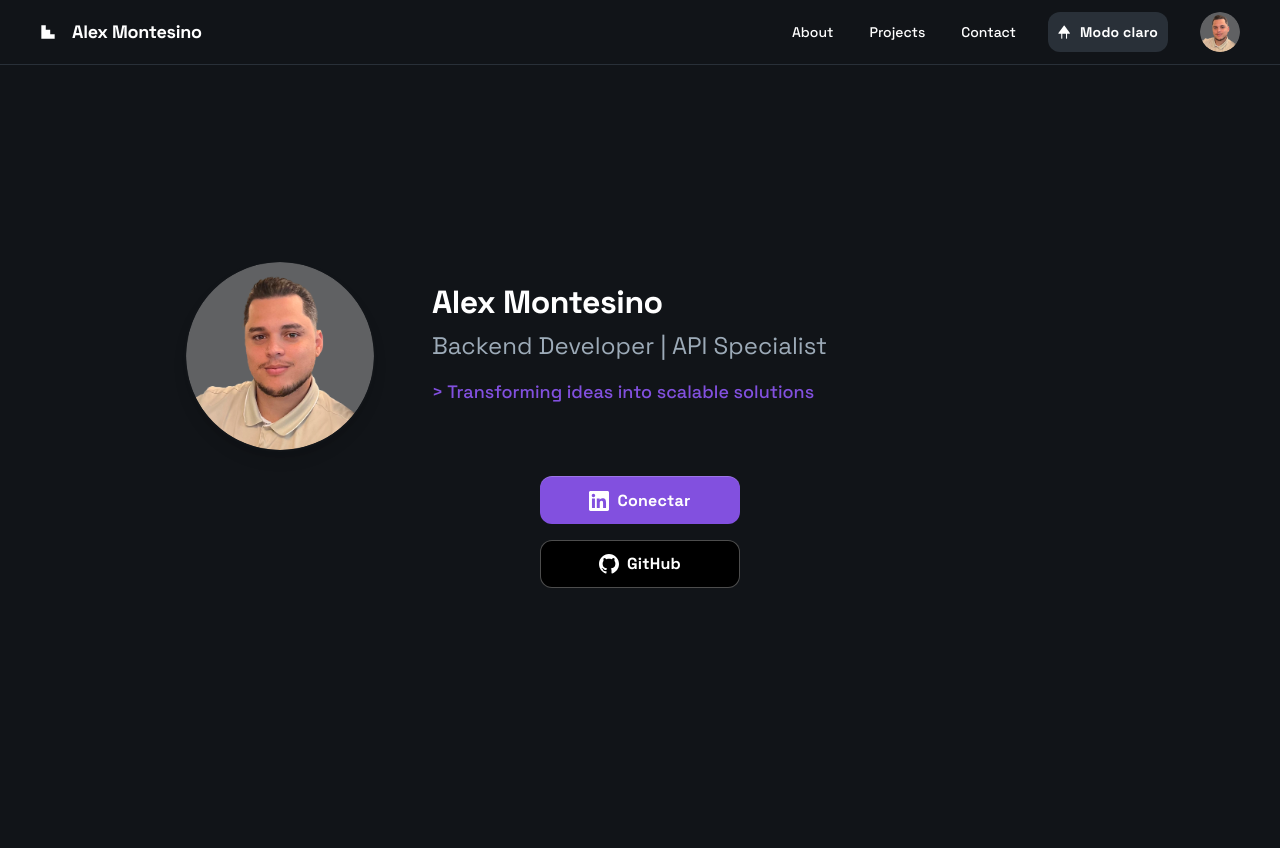
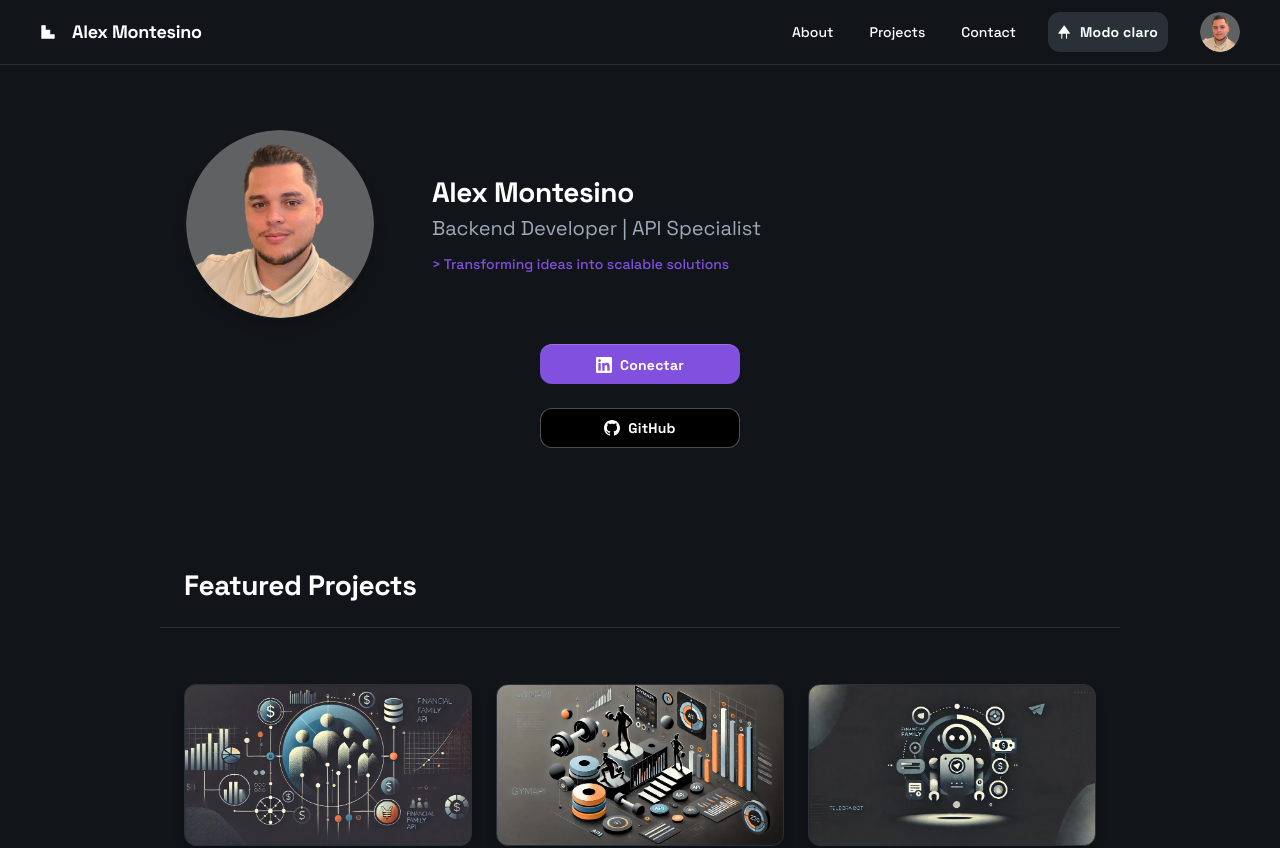
Before and after one commit to Alexmontesino96/portfolio, a React (Vite) app: page / in a window 1280 px wide. Shown: the top 848 px of the page. Built offline with nearby package versions, Linux system fonts and the light colour scheme.

Commit message:
Mejora: Pantalla completa en móvil manteniendo diseño original en desktop

```diff
--- a/src/pages/Home.jsx
+++ b/src/pages/Home.jsx
@@ -80,9 +80,9 @@ function Home() {
 
   return (
     <>
-      <div className="px-4 sm:px-10 md:px-20 lg:px-40 flex flex-1 justify-center">
+      <div className="px-4 sm:px-10 md:px-20 lg:px-40 flex flex-1 justify-center py-6 sm:py-10">
         <div className="layout-content-container flex flex-col max-w-[960px] flex-1">
-          <div className="flex min-h-[90vh] items-center p-4 sm:p-6 @container mb-6 sm:mb-8 md:mb-14" id="about">
+          <div className="flex min-h-[90vh] sm:min-h-0 items-center p-4 sm:p-6 @container mb-6 sm:mb-8 md:mb-14" id="about">
             <div className="flex w-full flex-col gap-6 @[520px]:flex-row @[520px]:justify-between @[520px]:items-center">
               <div className="flex flex-col sm:flex-row gap-6 items-center">
                 <div
@@ -100,18 +100,18 @@ function Home() {
                   />
                 </div>
                 <div className="flex flex-col justify-center text-center sm:text-left my-auto sm:ml-8">
-                  <p className="text-white text-[30px] sm:text-[32px] font-bold leading-tight tracking-[-0.015em] mb-2">Alex Montesino</p>
-                  <p className="text-[#9dabb8] text-xl sm:text-2xl font-normal leading-normal mb-4">Backend Developer | API Specialist</p>
-                  <p className="text-[--violet-9] text-lg font-medium mb-6">&gt; Transforming ideas into scalable solutions</p>
+                  <p className="text-white text-[30px] sm:text-[28px] font-bold leading-tight tracking-[-0.015em] mb-2 sm:mb-1">Alex Montesino</p>
+                  <p className="text-[#9dabb8] text-xl sm:text-xl font-normal leading-normal mb-4 sm:mb-3">Backend Developer | API Specialist</p>
+                  <p className="text-[--violet-9] text-lg sm:text-sm font-medium mb-6 sm:mb-0">&gt; Transforming ideas into scalable solutions</p>
                 </div>
               </div>
-              <div className="flex flex-row items-center justify-center sm:flex-col gap-4 mt-4 sm:mt-0">
+              <div className="flex flex-row sm:flex-col items-center justify-center gap-4 sm:gap-3 mt-4 sm:mt-0">
                 <a
                   href="https://www.linkedin.com/in/alex-montesino-03797b1b0/"
                   target="_blank"
-                  className="flex min-w-[84px] cursor-pointer items-center justify-center overflow-hidden rounded-xl h-12 px-5 sm:px-6 bg-gradient-to-b from-[--violet-9] to-[--violet-9] hover:to-[--violet-10] text-white text-base font-bold leading-normal tracking-[0.015em] w-full max-w-[150px] sm:max-w-[200px] transition-all border-t border-[rgba(255,255,255,0.21)]"
+                  className="flex min-w-[84px] cursor-pointer items-center justify-center overflow-hidden rounded-xl h-12 sm:h-10 px-5 sm:px-6 bg-gradient-to-b from-[--violet-9] to-[--violet-9] hover:to-[--violet-10] text-white text-base sm:text-sm font-bold leading-normal tracking-[0.015em] w-full max-w-[150px] sm:max-w-[200px] transition-all border-t border-[rgba(255,255,255,0.21)] sm:mb-3"
                 >
-                  <svg xmlns="http://www.w3.org/2000/svg" width="20" height="20" viewBox="0 0 24 24" fill="currentColor" className="mr-2">
+                  <svg xmlns="http://www.w3.org/2000/svg" width="20" height="20" viewBox="0 0 24 24" fill="currentColor" className="mr-2 sm:w-4 sm:h-4">
                     <path d="M20.447 20.452h-3.554v-5.569c0-1.328-.027-3.037-1.852-3.037-1.853 0-2.136 1.445-2.136 2.939v5.667H9.351V9h3.414v1.561h.046c.477-.9 1.637-1.85 3.37-1.85 3.601 0 4.267 2.37 4.267 5.455v6.286zM5.337 7.433c-1.144 0-2.063-.926-2.063-2.065 0-1.138.92-2.063 2.063-2.063 1.14 0 2.064.925 2.064 2.063 0 1.139-.925 2.065-2.064 2.065zm1.782 13.019H3.555V9h3.564v11.452zM22.225 0H1.771C.792 0 0 .774 0 1.729v20.542C0 23.227.792 24 1.771 24h20.451C23.2 24 24 23.227 24 22.271V1.729C24 .774 23.2 0 22.222 0h.003z"/>
                   </svg>
                   <span className="truncate">Conectar</span>
@@ -120,9 +120,9 @@ function Home() {
                 <a
                   href="https://github.com/Alexmontesino96"
                   target="_blank"
-                  className="flex min-w-[84px] cursor-pointer items-center justify-center overflow-hidden rounded-xl h-12 px-5 sm:px-6 bg-black text-white text-base font-bold leading-normal tracking-[0.015em] w-full max-w-[150px] sm:max-w-[200px] hover:bg-[#333333] transition-colors border border-white/30"
+                  className="flex min-w-[84px] cursor-pointer items-center justify-center overflow-hidden rounded-xl h-12 sm:h-10 px-5 sm:px-6 bg-black text-white text-base sm:text-sm font-bold leading-normal tracking-[0.015em] w-full max-w-[150px] sm:max-w-[200px] hover:bg-[#333333] transition-colors border border-white/30"
                 >
-                  <svg xmlns="http://www.w3.org/2000/svg" width="20" height="20" viewBox="0 0 24 24" fill="currentColor" className="mr-2">
+                  <svg xmlns="http://www.w3.org/2000/svg" width="20" height="20" viewBox="0 0 24 24" fill="currentColor" className="mr-2 sm:w-4 sm:h-4">
                     <path d="M12 0c-6.626 0-12 5.373-12 12 0 5.302 3.438 9.8 8.207 11.387.599.111.793-.261.793-.577v-2.234c-3.338.726-4.033-1.416-4.033-1.416-.546-1.387-1.333-1.756-1.333-1.756-1.089-.745.083-.729.083-.729 1.205.084 1.839 1.237 1.839 1.237 1.07 1.834 2.807 1.304 3.492.997.107-.775.418-1.305.762-1.604-2.665-.305-5.467-1.334-5.467-5.931 0-1.311.469-2.381 1.236-3.221-.124-.303-.535-1.524.117-3.176 0 0 1.008-.322 3.301 1.23.957-.266 1.983-.399 3.003-.404 1.02.005 2.047.138 3.006.404 2.291-1.552 3.297-1.23 3.297-1.23.653 1.653.242 2.874.118 3.176.77.84 1.235 1.911 1.235 3.221 0 4.609-2.807 5.624-5.479 5.921.43.372.823 1.102.823 2.222v3.293c0 .319.192.694.801.576 4.765-1.589 8.199-6.086 8.199-11.386 0-6.627-5.373-12-12-12z"/>
                   </svg>
                   <span className="truncate">GitHub</span>
@@ -131,7 +131,7 @@ function Home() {
             </div>
           </div>
 
-          <h2 className="text-white text-[32px] font-bold leading-tight tracking-[-0.015em] px-6 pb-6 pt-4 md:pt-10 border-b border-[#293038] mb-8" id="work">Featured Projects</h2>
+          <h2 className="text-white text-[32px] sm:text-[28px] font-bold leading-tight tracking-[-0.015em] px-6 pb-6 pt-4 md:pt-10 border-b border-[#293038] mb-8" id="work">Featured Projects</h2>
           <div className="grid grid-cols-[repeat(auto-fit,minmax(280px,1fr))] gap-6 p-6 mb-16">
             <Link to="/project/financial-family-api" className="flex flex-col gap-4 pb-3 group">
               <div
```
